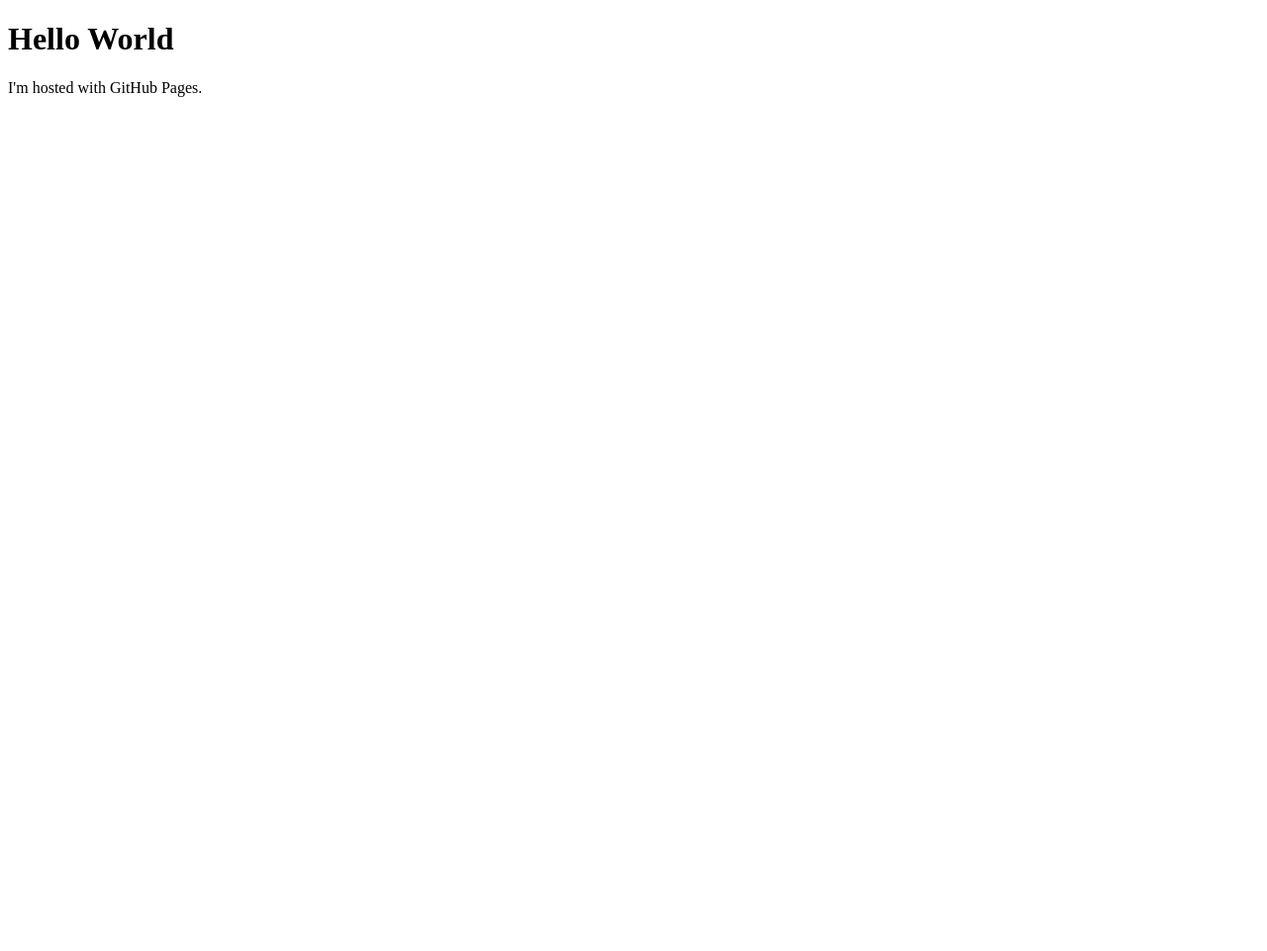
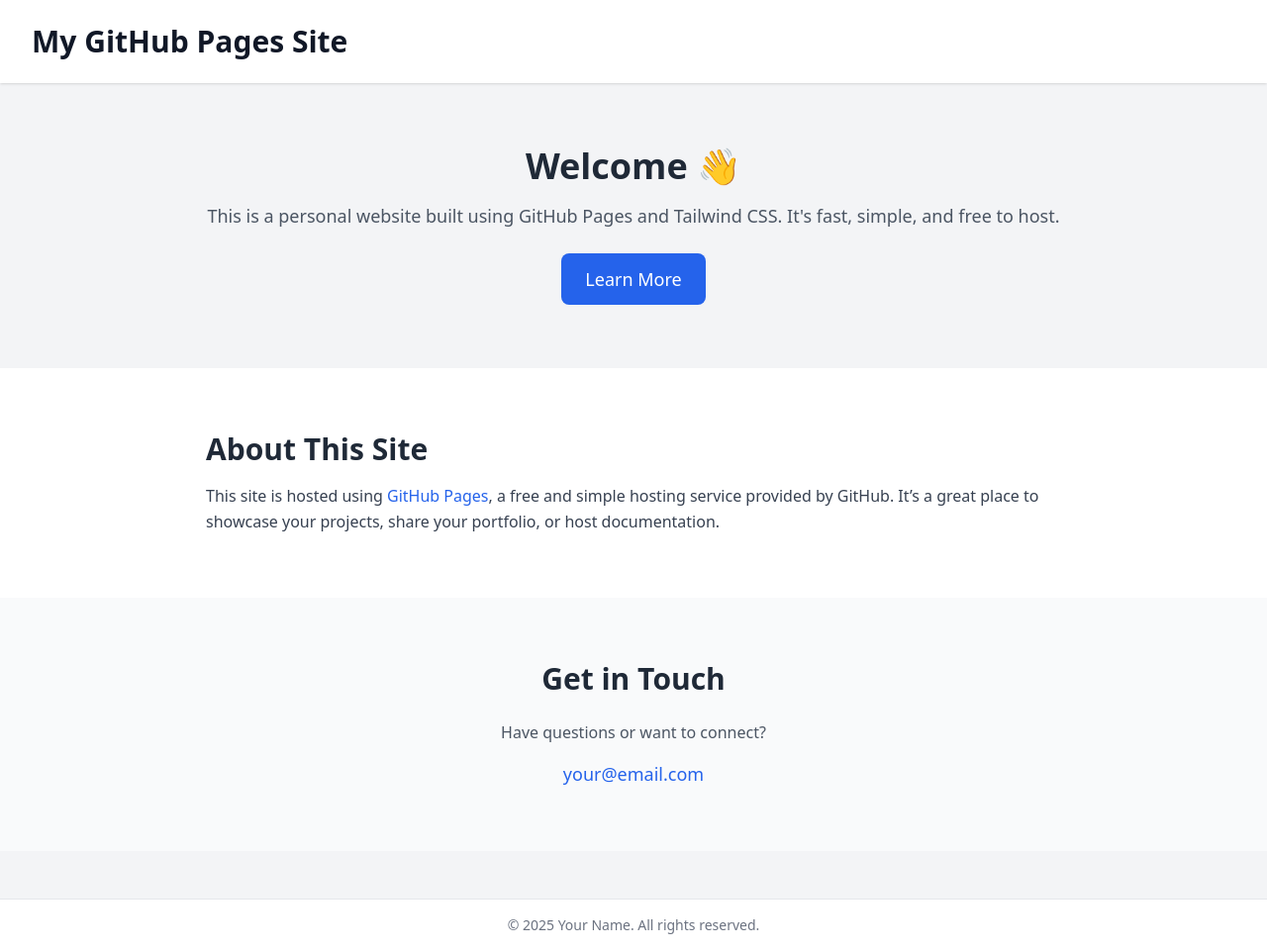
Before and after one commit to Dwell888/dwell888.github.io, a plain HTML site: page index.html in a window 1280 px wide. Shown: the whole page at 99% size. Before the commit the page ends 800 px from the top, so only its background shows below. Drawn offline with nearby package versions, Linux system fonts and the light colour scheme.

Commit message:
Update index.html

```diff
--- a/index.html
+++ b/index.html
@@ -1,7 +1,62 @@
 <!DOCTYPE html>
-<html>
-<body>
-<h1>Hello World</h1>
-<p>I'm hosted with GitHub Pages.</p>
+<html lang="en">
+<head>
+  <meta charset="UTF-8" />
+  <meta name="viewport" content="width=device-width, initial-scale=1.0" />
+  <title>Welcome to My Site</title>
+  <script src="https://cdn.tailwindcss.com"></script>
+</head>
+<body class="bg-gray-100 text-gray-800 font-sans">
+
+  <!-- Header -->
+  <header class="bg-white shadow">
+    <div class="max-w-7xl mx-auto py-6 px-4 sm:px-6 lg:px-8">
+      <h1 class="text-3xl font-bold text-gray-900">My GitHub Pages Site</h1>
+    </div>
+  </header>
+
+  <!-- Main Content -->
+  <main>
+    <section class="py-16">
+      <div class="max-w-4xl mx-auto px-4 text-center">
+        <h2 class="text-4xl font-bold mb-4">Welcome 👋</h2>
+        <p class="text-lg text-gray-600 mb-6">
+          This is a personal website built using GitHub Pages and Tailwind CSS.
+          It's fast, simple, and free to host.
+        </p>
+        <a href="#about" class="inline-block bg-blue-600 text-white px-6 py-3 rounded-lg text-lg hover:bg-blue-700 transition">
+          Learn More
+        </a>
+      </div>
+    </section>
+
+    <!-- About Section -->
+    <section id="about" class="bg-white py-16">
+      <div class="max-w-4xl mx-auto px-4">
+        <h3 class="text-3xl font-semibold mb-4">About This Site</h3>
+        <p class="text-gray-700 leading-relaxed">
+          This site is hosted using <a href="https://pages.github.com" class="text-blue-600 hover:underline">GitHub Pages</a>, a free and simple hosting service provided by GitHub.
+          It’s a great place to showcase your projects, share your portfolio, or host documentation.
+        </p>
+      </div>
+    </section>
+
+    <!-- Contact Section -->
+    <section class="bg-gray-50 py-16">
+      <div class="max-w-4xl mx-auto px-4 text-center">
+        <h3 class="text-3xl font-semibold mb-6">Get in Touch</h3>
+        <p class="mb-4 text-gray-600">Have questions or want to connect?</p>
+        <a href="mailto:your@email.com" class="text-blue-600 hover:underline text-lg">your@email.com</a>
+      </div>
+    </section>
+  </main>
+
+  <!-- Footer -->
+  <footer class="bg-white border-t mt-12">
+    <div class="max-w-7xl mx-auto py-4 px-4 text-center text-gray-500 text-sm">
+      &copy; 2025 Your Name. All rights reserved.
+    </div>
+  </footer>
+
 </body>
 </html>
```
